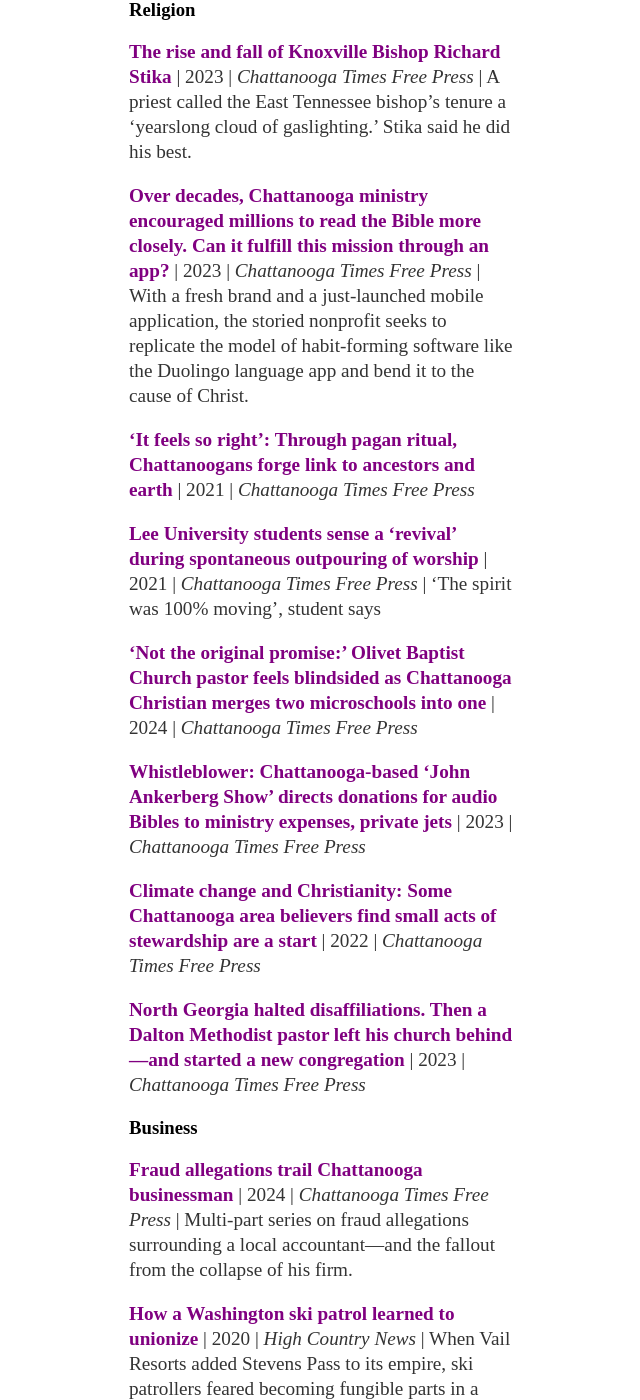
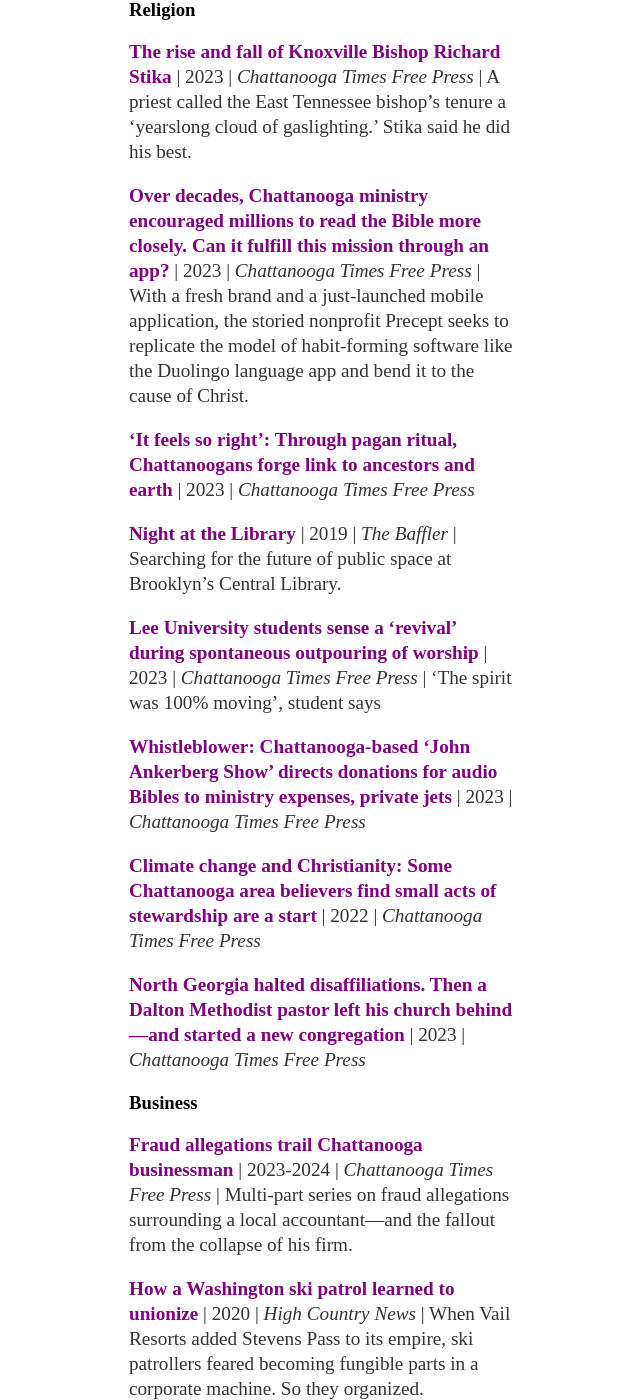
Before and after one commit to aonschwartz/aonschwartz.github.io, a Jekyll site: the page built from about/index.md, in a window 1280 px wide and 1400 px high, scrolled down 381 px. Shown: the whole window, without its empty margins (319-959 px from the left). Built offline with Jekyll 4.4.1, drawn with Linux system fonts in a browser that asks for light colours; some of the changed text lies outside the part shown.

Commit message:
Update index.md

```diff
--- a/about/index.md
+++ b/about/index.md
@@ -11,13 +11,13 @@
 
 **[The rise and fall of Knoxville Bishop Richard Stika](https://www.timesfreepress.com/news/2023/jul/08/the-rise-and-fall-of-stika-tfp/)** \|  2023 \| *Chattanooga Times Free Press* \| A priest called the East Tennessee bishop’s tenure a 'yearslong cloud of gaslighting.’ Stika said he did his best.
 
-**[Over decades, Chattanooga ministry encouraged millions to read the Bible more closely. Can it fulfill this mission through an app?](https://www.timesfreepress.com/news/2023/dec/16/over-decades-chattanooga-ministry-encouraged/)** \|  2023 \| *Chattanooga Times Free Press* \| With a fresh brand and a just-launched mobile application, the storied nonprofit seeks to replicate the model of habit-forming software like the Duolingo language app and bend it to the cause of Christ.
+**[Over decades, Chattanooga ministry encouraged millions to read the Bible more closely. Can it fulfill this mission through an app?](https://www.timesfreepress.com/news/2023/dec/16/over-decades-chattanooga-ministry-encouraged/)** \|  2023 \| *Chattanooga Times Free Press* \| With a fresh brand and a just-launched mobile application, the storied nonprofit Precept seeks to replicate the model of habit-forming software like the Duolingo language app and bend it to the cause of Christ.
 
-**[‘It feels so right’: Through pagan ritual, Chattanoogans forge link to ancestors and earth](https://www.timesfreepress.com/news/2023/oct/26/it-feels-so-right-through-pagan-ritual/)** \|  2021 \| *Chattanooga Times Free Press*
+**[‘It feels so right’: Through pagan ritual, Chattanoogans forge link to ancestors and earth](https://www.timesfreepress.com/news/2023/oct/26/it-feels-so-right-through-pagan-ritual/)** \|  2023 \| *Chattanooga Times Free Press*
 
-**[Lee University students sense a ‘revival’ during spontaneous outpouring of worship](https://www.timesfreepress.com/news/2023/feb/16/revival-lee-university/)** \|  2021 \| *Chattanooga Times Free Press* \| ‘The spirit was 100% moving', student says
+**[Night at the Library](https://thebaffler.com/latest/a-night-at-the-library-schwartz)** \| 2019 \| *The Baffler* \| Searching for the future of public space at Brooklyn's Central Library.
 
-**[‘Not the original promise:’ Olivet Baptist Church pastor feels blindsided as Chattanooga Christian merges two microschools into one](https://www.timesfreepress.com/news/2023/dec/31/it-was-not-the-original-promise-olivet-baptist/)** \|  2024 \| *Chattanooga Times Free Press*
+**[Lee University students sense a ‘revival’ during spontaneous outpouring of worship](https://www.timesfreepress.com/news/2023/feb/16/revival-lee-university/)** \|  2023 \| *Chattanooga Times Free Press* \| ‘The spirit was 100% moving', student says
 
 **[Whistleblower: Chattanooga-based ‘John Ankerberg Show’ directs donations for audio Bibles to ministry expenses, private jets](https://www.timesfreepress.com/news/2023/apr/28/whistleblower-ankerberg-tfp/)** \|  2023 \| *Chattanooga Times Free Press*
 
@@ -28,7 +28,7 @@
 
 ### <a name="BusinessReporting"><a/>Business
 
-**[Fraud allegations trail Chattanooga businessman](https://www.timesfreepress.com/croft-and-frost/)** \| 2024 \| *Chattanooga Times Free Press* \| Multi-part series on fraud allegations surrounding a local accountant—and the fallout from the collapse of his firm.
+**[Fraud allegations trail Chattanooga businessman](https://www.timesfreepress.com/croft-and-frost/)** \| 2023-2024 \| *Chattanooga Times Free Press* \| Multi-part series on fraud allegations surrounding a local accountant—and the fallout from the collapse of his firm.
 
 **[How a Washington ski patrol learned to unionize](https://www.hcn.org/issues/52.7/north-labor-how-a-washington-ski-patrol-learned-to-unionize)** \| 2020 \| *High Country News* \|  When Vail Resorts added Stevens Pass to its empire, ski patrollers feared becoming fungible parts in a corporate machine. So they organized.
 
@@ -72,19 +72,17 @@
 
 ### <a name="Culture"><a/> Cultural Profiles
 
-**[Land of Usher](https://www.timesfreepress.com/news/2024/feb/10/usher-is-performing-at-the-super-bowl-and-he-was/#/questions/4875691)** \| 2018 \|  *Chattanooga Times Free Press* \| How Chattanooga shaped Usher Raymond.
+**[Land of Usher](https://www.timesfreepress.com/news/2024/feb/10/usher-is-performing-at-the-super-bowl-and-he-was/#/questions/4875691)** \| 2024 \|  *Chattanooga Times Free Press* \| How Chattanooga shaped Usher Raymond.
 
 **[How a soldier saved by Signal Mountain’s Larry Taylor fought to see him receive the military’s highest honor](https://www.timesfreepress.com/news/2023/sep/02/how-a-soldier-saved-by-signal-mountains-larry/)** \| 2013 \|  *Chattanooga Times Free Press* \| A Vietnam War battle, a daring helicopter recuse—and a man's yearslong push to get Larry Taylor the Medal of Honor.
 
 **[A Chattanooga man’s recovery from addiction–and quest to love himself](https://www.timesfreepress.com/news/2023/apr/08/mans-recovery-tfp/)** \| 2023 \|  *Chattanooga Times Free Press* \| In Jesus, a recovering crack addict Markill Moore found purpose, and in his wife, Diane he found an ally, resolutely in his corner as he proclaims his love of God and learns to love himself.
 
-**[Venezuelan man seeks asylum for family while awaiting work card](https://www.timesfreepress.com/news/2023/dec/02/neediest-cases-fund-tides-over-venezuelan-man/)** \| 2024 \|  *Chattanooga Times Free Press* \| Fleeing Venezuela, Frankyln Casar and his family sold everything and left their world behind. They flew to Mexico City and hired a guide at great expense to get them into the U.S. Then a new set of challenges emerged.
+**[Venezuelan man seeks asylum for family while awaiting work card](https://www.timesfreepress.com/news/2023/dec/02/neediest-cases-fund-tides-over-venezuelan-man/)** \| 2023 \|  *Chattanooga Times Free Press* \| Fleeing Venezuela, Frankyln Casar and his family sold everything and left their world behind. They flew to Mexico City and hired a guide at great expense to get them into the U.S. Then a new set of challenges emerged.
 
 **[Queens of Walla Walla](http://www.union-bulletin.com/featured_story/the-queens-of-walla-walla/article_c4c8ec0c-ab9e-11e7-8784-b761518dfb93.html)** \| 2017 \|  *Walla Walla Union-Bulletin* \| In a conservative agricultural region undergoing a cultural and economic transformation, a local drag queen has commanded a passionate following.
 
 ### <a name="Essays"><a/> Essays
-
-**[Night at the Library](https://thebaffler.com/latest/a-night-at-the-library-schwartz)** \| 2019 \| *The Baffler* \| Searching for the future of public space at Brooklyn's Central Library.
 
 **[Oil Springs Eternal](https://thebaffler.com/latest/oil-springs-eternal-schwartz)** \| 2020 \|  *The Baffler* \| How ExxonMobil sold us climate complacency.
 
```
